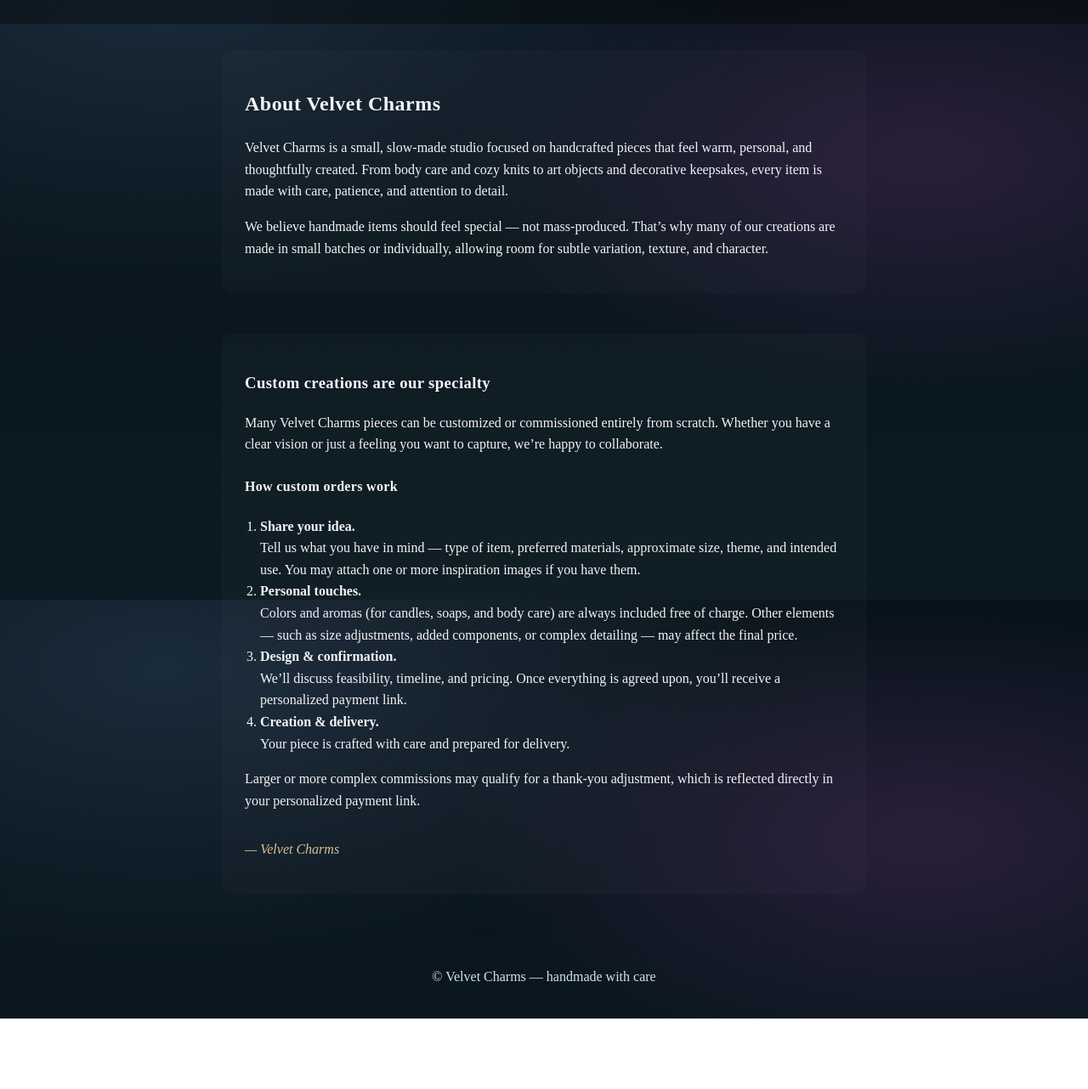
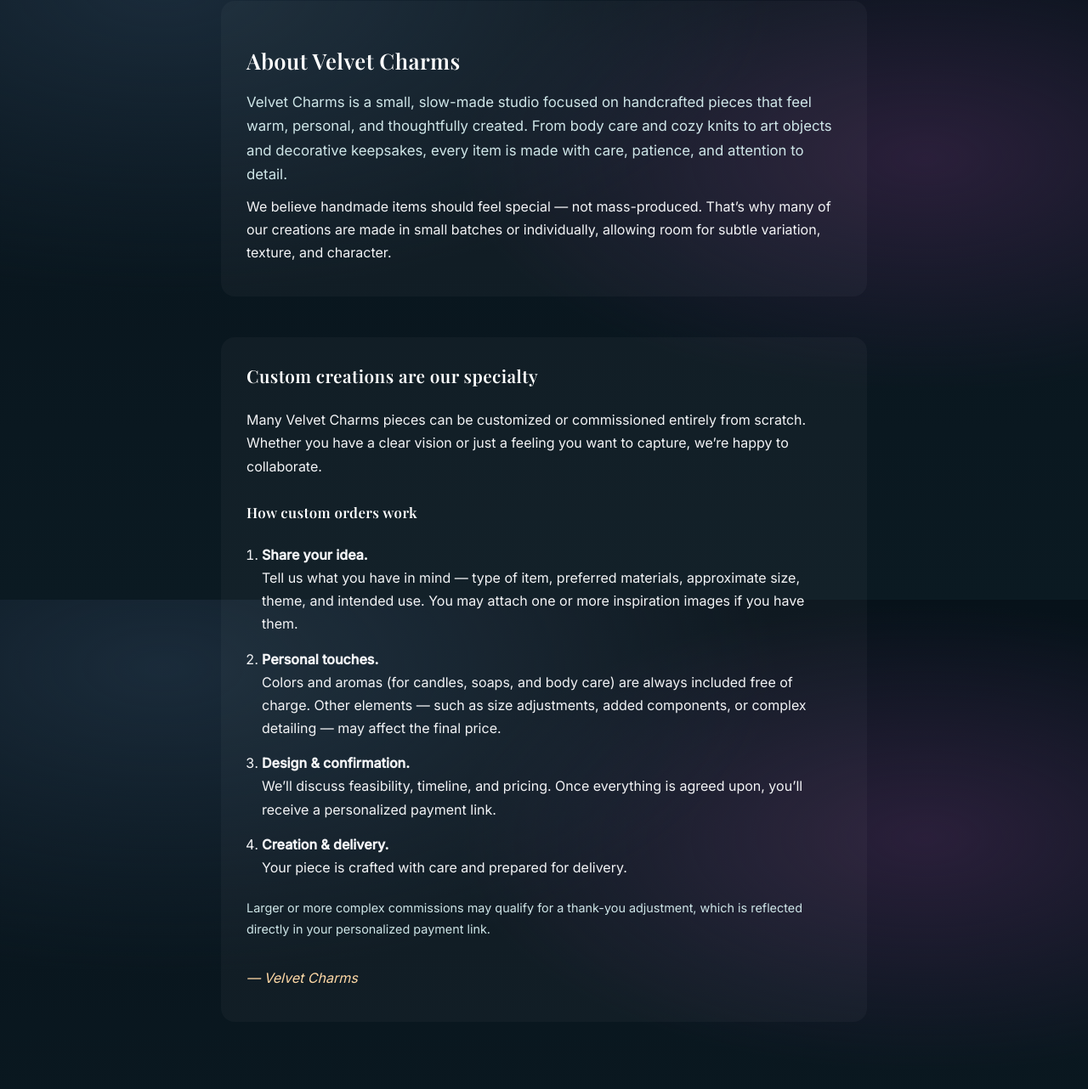
Before and after one commit to drezzillah-prog/velvet-charms-art-gifts-official, a website: page about.html in a window 1280 px wide. Shown: the part 94-1376 px from the top of the page at 85% size. Before the commit the page ends 1293 px from the top, so only its background shows below. Drawn offline with nearby package versions, Linux system fonts and the light colour scheme.

Commit message:
Update style.css

```diff
--- a/style.css
+++ b/style.css
@@ -1,9 +1,8 @@
-/* FONT TEST — REMOVE AFTER CONFIRMATION */
-body {
-  font-family: "Times New Roman", serif !important;
-}
-@import url('https://fonts.googleapis.com/css2?family=Playfair+Display:wght@400;500;600&family=Inter:wght@300;400;500&display=swap');
+@import url('https://fonts.googleapis.com/css2?family=Playfair+Display:wght@400;600&family=Inter:wght@300;400;500&display=swap');
 
+/* =========================================
+   ROOT VARIABLES
+========================================= */
 :root{
   --bg-main: #07121A;
   --bg-secondary: #0B1A22;
@@ -17,9 +16,15 @@
   --max-w: 1100px;
 }
 
+/* =========================================
+   RESET
+========================================= */
 *{ box-sizing:border-box }
 html,body{ height:100% }
 
+/* =========================================
+   GLOBAL TYPOGRAPHY (THIS IS THE FIX)
+========================================= */
 body{
   margin:0;
   font-family:'Inter', system-ui,-apple-system,Segoe UI,Roboto,Arial;
@@ -28,14 +33,21 @@
     radial-gradient(1200px 600px at 15% 10%, #1a2b3a 0%, transparent 60%),
     radial-gradient(1000px 500px at 85% 35%, #2a1f3a 0%, transparent 55%),
     linear-gradient(180deg, var(--bg-main), var(--bg-secondary));
-  line-height:1.6;
+  line-height:1.7;
 }
 
 h1,h2,h3,h4,.brand{
   font-family:'Playfair Display', serif;
-  letter-spacing:0.02em;
+  letter-spacing:0.4px;
+  color:#fff;
 }
 
+p{ margin:0.6em 0 }
+.lead{ color:var(--text-muted); font-size:1.05rem }
+
+/* =========================================
+   HEADER
+========================================= */
 .site-header{
   background:rgba(0,0,0,.35);
   border-bottom:1px solid rgba(255,255,255,.05);
@@ -50,27 +62,41 @@
   align-items:center;
 }
 
+.brand{ margin:0; font-size:20px }
+
 .nav a{
   color:var(--text-muted);
   text-decoration:none;
   margin-left:12px;
+  font-size:14px;
 }
 
 .nav a:hover{ color:var(--accent-soft); }
 
+/* =========================================
+   MAIN LAYOUT
+========================================= */
 .main{
   max-width:var(--max-w);
-  margin:30px auto;
+  margin:32px auto;
   padding:0 16px;
 }
 
+/* =========================================
+   HERO (HOME)
+========================================= */
 .hero{
-  padding:32px;
-  border-radius:14px;
+  padding:36px;
+  border-radius:16px;
   background:linear-gradient(180deg, rgba(255,255,255,.04), rgba(255,255,255,.01));
-  box-shadow:0 10px 30px rgba(0,0,0,.45);
+  box-shadow:0 12px 30px rgba(0,0,0,.45);
 }
 
+.hero h2{ font-size:1.9rem }
+
+/* =========================================
+   BUTTONS
+========================================= */
 .btn{
   background:linear-gradient(180deg, var(--accent), #9e5314);
   color:#fff;
@@ -78,31 +104,41 @@
   border-radius:10px;
   text-decoration:none;
   font-weight:500;
+  display:inline-block;
 }
 
+.btn.large{ padding:14px 22px; font-size:0.95rem }
 .btn:hover{ filter:brightness(1.05); }
 
-.catalogue-root{ margin-top:20px }
+/* =========================================
+   CATALOGUE
+========================================= */
+.catalogue-root{ margin-top:24px }
 
 .cat-card{
   background:var(--card-bg);
-  border-radius:12px;
-  padding:16px;
-  margin-bottom:26px;
+  border-radius:14px;
+  padding:18px;
+  margin-bottom:28px;
 }
 
 .products-grid{
   display:grid;
   grid-template-columns:repeat(auto-fill,minmax(200px,1fr));
-  gap:14px;
+  gap:16px;
 }
 
 .product-card{
   background:var(--glass);
-  padding:12px;
+  padding:14px;
   border-radius:12px;
   display:flex;
   flex-direction:column;
+}
+
+.product-card h5{
+  margin:10px 0 6px;
+  font-size:0.95rem;
 }
 
 .price{
@@ -110,53 +146,68 @@
   font-weight:600;
 }
 
-.about-section{
-  max-width:780px;
-  margin:0 auto 3rem;
-}
-
+/* =========================================
+   ABOUT / CUSTOM PROCESS
+========================================= */
+.about-section,
 .custom-process{
+  max-width:760px;
+  margin:0 auto 48px;
+  padding:28px 30px;
   background:var(--surface);
-  padding:2.5rem;
   border-radius:16px;
 }
 
+.about-section h2{
+  font-size:1.6rem;
+  margin-bottom:12px;
+}
+
+.custom-process h3{
+  font-size:1.3rem;
+  margin-top:0;
+}
+
+.custom-process h4{
+  margin-top:26px;
+  font-size:1.05rem;
+}
+
+.process-steps{
+  margin-top:16px;
+  padding-left:18px;
+}
+
+.process-steps li{
+  margin-bottom:14px;
+}
+
+.fine-note{
+  margin-top:22px;
+  font-size:0.9rem;
+  color:var(--text-muted);
+}
+
 .signature{
-  margin-top:1.5rem;
+  margin-top:32px;
+  font-style:italic;
   color:var(--accent-soft);
 }
 
+/* =========================================
+   FOOTER
+========================================= */
 .site-footer{
   text-align:center;
-  padding:20px;
+  padding:24px;
   color:var(--text-muted);
+  opacity:0.85;
 }
 
-/* HARD SAFETY: disable combined checkout forever */
+/* =========================================
+   HARD SAFETY — NO COMBINED CHECKOUT
+========================================= */
 .checkout-all,
 button[data-checkout-all]{
   display:none !important;
 }
-.about-section,
-.custom-process {
-  max-width: 760px;
-  margin: 0 auto 48px;
-  padding: 24px 28px;
-  background: rgba(255,255,255,0.02);
-  border-radius: 14px;
-}
-
-.custom-process h4 {
-  margin-top: 24px;
-}
-
-.process-steps {
-  margin-top: 16px;
-  padding-left: 18px;
-}
-
-.signature {
-  margin-top: 32px;
-  font-style: italic;
-  opacity: 0.85;
-}
```
